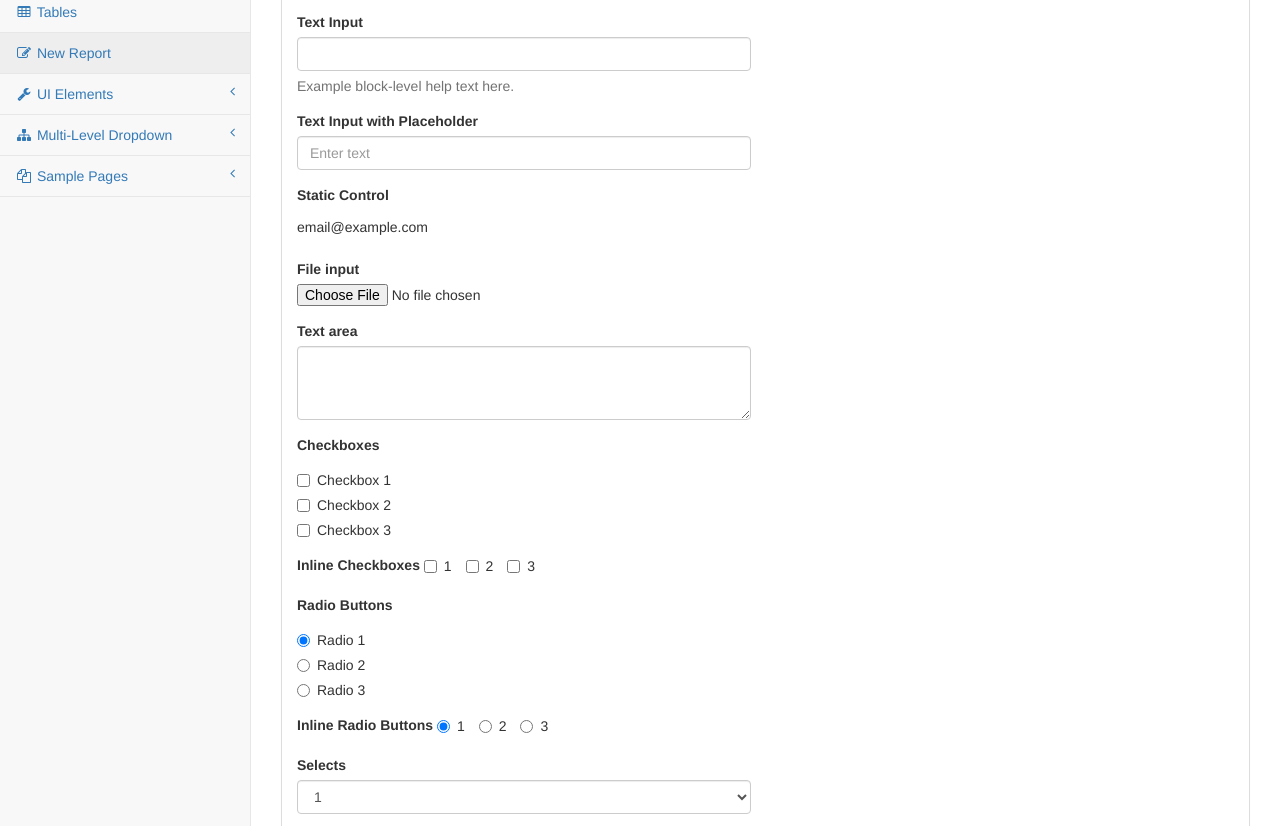
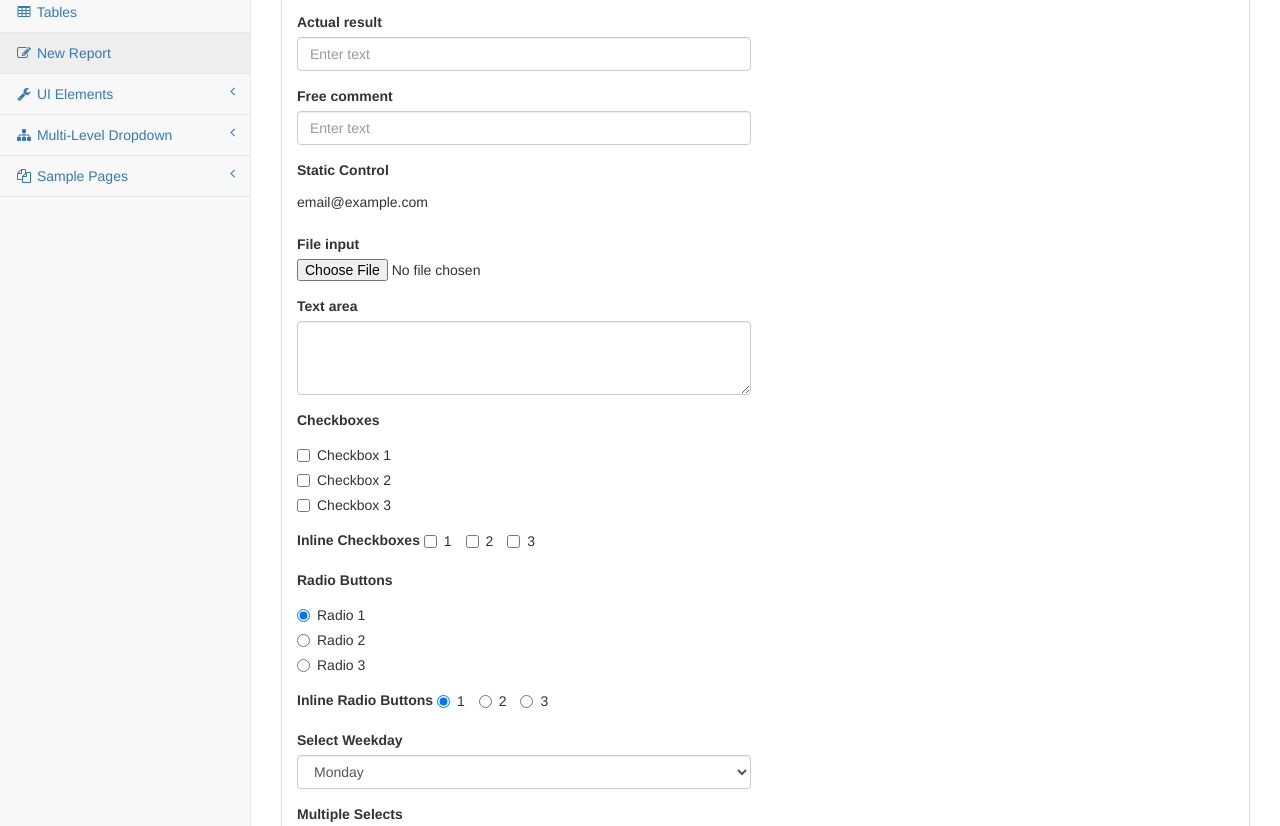
Before and after one commit to phamminhtien305/demodailyreport.io, a website: page pages/forms.html in a window 1280 px wide. Shown: the part 206-1032 px from the top of the page. Drawn offline with Linux system fonts and the light colour scheme.

Commit message:
Update view

```diff
--- a/pages/forms.html
+++ b/pages/forms.html
@@ -386,12 +386,11 @@
                                 <div class="col-lg-6">
                                     <form role="form">
                                         <div class="form-group">
-                                            <label>Text Input</label>
-                                            <input class="form-control">
-                                            <p class="help-block">Example block-level help text here.</p>
+                                            <label>Actual result</label>
+                                            <input class="form-control" placeholder="Enter text">
                                         </div>
                                         <div class="form-group">
-                                            <label>Text Input with Placeholder</label>
+                                            <label>Free comment</label>
                                             <input class="form-control" placeholder="Enter text">
                                         </div>
                                         <div class="form-group">
@@ -467,13 +466,15 @@
                                             </label>
                                         </div>
                                         <div class="form-group">
-                                            <label>Selects</label>
+                                            <label>Select Weekday</label>
                                             <select class="form-control">
-                                                <option>1</option>
-                                                <option>2</option>
-                                                <option>3</option>
-                                                <option>4</option>
-                                                <option>5</option>
+                                                <option>Monday</option>
+                                                <option>Tuesday</option>
+                                                <option>Wednesday</option>
+                                                <option>Thursday</option>
+                                                <option>Friday</option>
+                                                <option>Saturday</option>
+                                                <option>Sunday</option>
                                             </select>
                                         </div>
                                         <div class="form-group">
@@ -490,8 +491,6 @@
                                         <button type="reset" class="btn btn-default">Reset Button</button>
                                     </form>
                                 </div>
-                                <!-- /.col-lg-6 (nested) -->
-                                <!-- /.col-lg-6 (nested) -->
                             </div>
                             <!-- /.row (nested) -->
                         </div>
```
